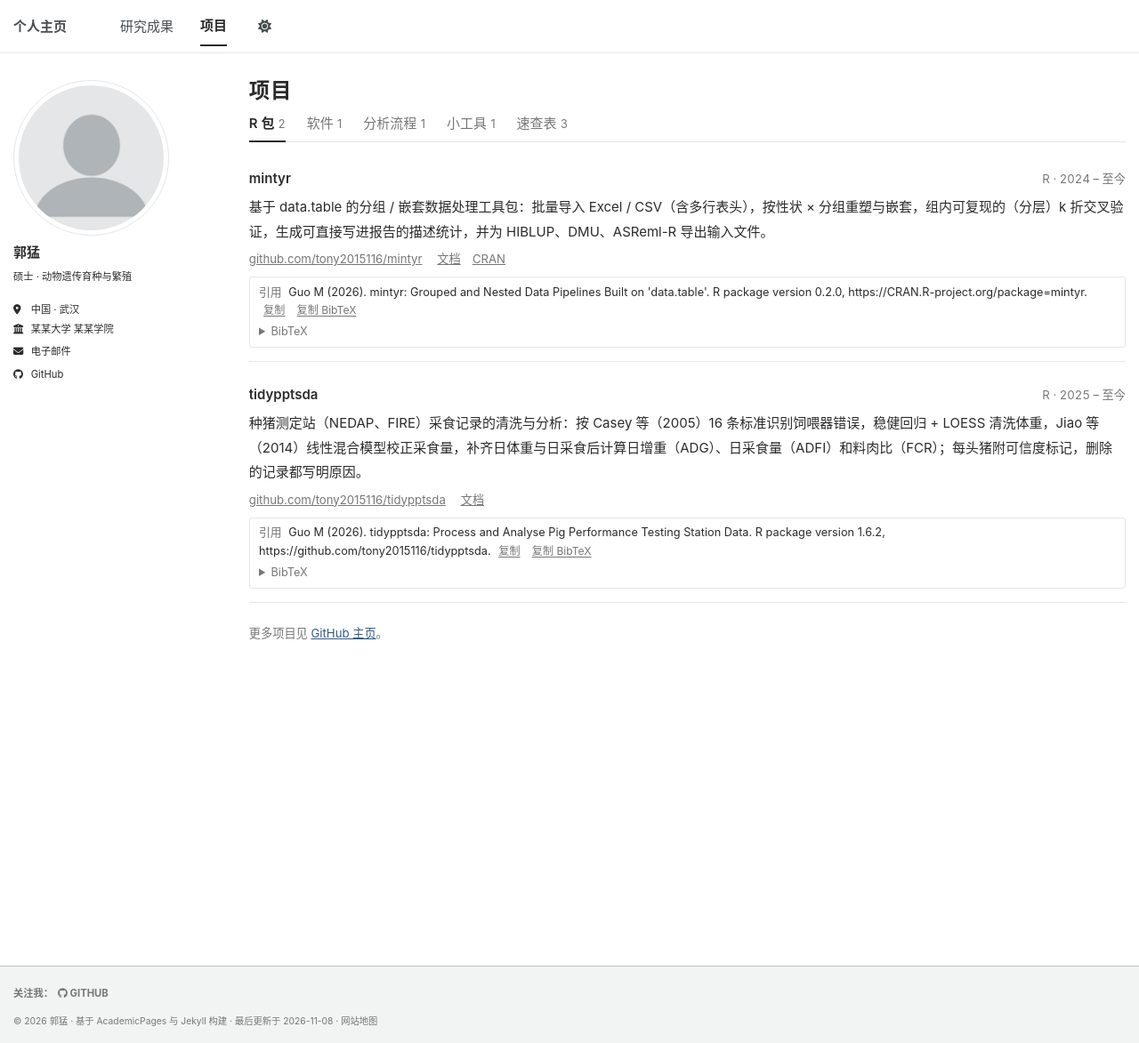
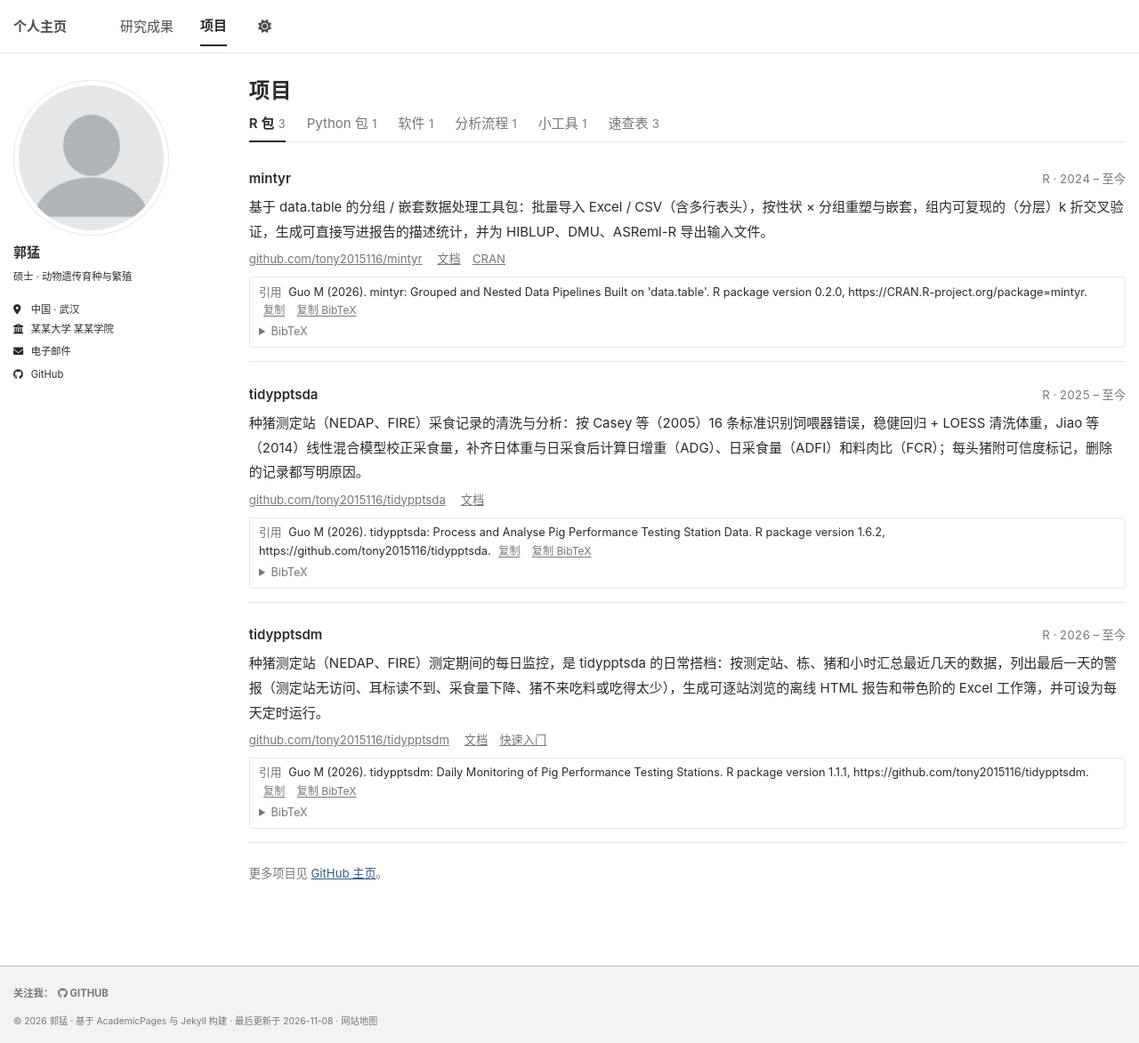
Before and after one commit to tony2015116/tony2015116.github.io, a Jekyll site: the page built from _pages/portfolio.html, in a window 1280 px wide and 1173 px high. Shown: the whole window at 89% size. Built offline with Jekyll 4.4.1, drawn with Linux system fonts in a browser that asks for light colours; a script bundle is joined from its source files by our own code.

Commit message:
项目页：添加 tidypptsdm（R 包、Python 包和 Windows 桌面程序）

```diff
--- a/_data/projects.yml
+++ b/_data/projects.yml
@@ -54,17 +54,64 @@
           note = {R package version 1.6.2},
           url = {https://github.com/tony2015116/tidypptsda},
         }
+    - name: "tidypptsdm"
+      repo: "tony2015116/tidypptsdm"
+      description: "种猪测定站（NEDAP、FIRE）测定期间的每日监控，是 tidypptsda 的日常搭档：按测定站、栋、猪和小时汇总最近几天的数据，列出最后一天的警报（测定站无访问、耳标读不到、采食量下降、猪不来吃料或吃得太少），生成可逐站浏览的离线 HTML 报告和带色阶的 Excel 工作簿，并可设为每天定时运行。"
+      language: "R"
+      year: "2026 – 至今"
+      links:
+        - title: "文档"
+          url: "https://tony2015116.github.io/tidypptsdm/"
+        - title: "快速入门"
+          url: "https://tony2015116.github.io/tidypptsdm/articles/tidypptsdm-zh.html"
+      citation: "Guo M (2026). tidypptsdm: Daily Monitoring of Pig Performance Testing Stations. R package version 1.1.1, https://github.com/tony2015116/tidypptsdm."
+      bibtex: |
+        @Manual{tidypptsdm,
+          title = {tidypptsdm: Daily Monitoring of Pig Performance Testing Stations},
+          author = {Meng Guo},
+          year = {2026},
+          note = {R package version 1.1.1},
+          url = {https://github.com/tony2015116/tidypptsdm},
+        }
+
+- category: "Python 包"
+  key: "python-packages"
+  items:
+    - name: "tidypptsdm（Python）"
+      repo: "tony2015116/tidypptsdm-py"
+      description: "R 包 tidypptsdm 的 Python 版本，计算结果与 R 版逐表一致：读取 NEDAP / FIRE 测定站导出文件，生成每日汇总表、警报、中文 HTML 报告和 Excel 工作簿；可在 Python 中调用，也可用命令行 tidypptsdm 运行或设为每天定时任务（Windows 任务计划程序或 crontab）。"
+      language: "Python"
+      year: "2026 – 至今"
+      links:
+        - title: "文档"
+          url: "https://tony2015116.github.io/tidypptsdm-py/"
+        - title: "PyPI"
+          url: "https://pypi.org/project/tidypptsdm/"
+      citation: "Guo M (2026). tidypptsdm: Daily Monitoring of Pig Performance Testing Stations. Python package version 1.1.5, https://github.com/tony2015116/tidypptsdm-py."
+      bibtex: |
+        @Manual{tidypptsdm_py,
+          title = {tidypptsdm: Daily Monitoring of Pig Performance Testing Stations},
+          author = {Meng Guo},
+          year = {2026},
+          note = {Python package version 1.1.5},
+          url = {https://github.com/tony2015116/tidypptsdm-py},
+        }
 
 - category: "软件"
   key: "software"
   items:
-    # TODO：替换为你的软件。示例条目，可复制修改；全部删除后这个分类会自动隐藏
-    - name: "示例软件 V1.0"
-      repo: "tony2015116/sample-software"
-      description: "一句话说明软件做什么、给谁用、解决什么问题。"
-      language: "Windows / R Shiny"
+    - name: "tidypptsdm 测定站监控（Windows 桌面程序）"
+      repo: "tony2015116/tidypptsdm-py"
+      description: "给测定站日常管理人员用的 Windows 桌面程序，不需要安装 R 或 Python：下载解压后双击 tidypptsdm.exe，选择导出文件夹和结果文件夹，点“运行监控”即生成中文报告（首页列出今日待办的测定站和猪）和 Excel 工作簿；点“设为每天定时”后每天自动运行。"
+      language: "Windows"
       year: "2026"
-      citation: "Guo M (2026). 示例软件 V1.0. 计算机软件著作权，登记号 2026SR0000000."
+      links:
+        - title: "下载 exe（最新版）"
+          url: "https://github.com/tony2015116/tidypptsdm-py/releases/latest/download/tidypptsdm-windows.zip"
+        - title: "使用说明"
+          url: "https://tony2015116.github.io/tidypptsdm-py/app/"
+        - title: "所有版本"
+          url: "https://github.com/tony2015116/tidypptsdm-py/releases"
 
 - category: "分析流程"
   key: "pipelines"
```
